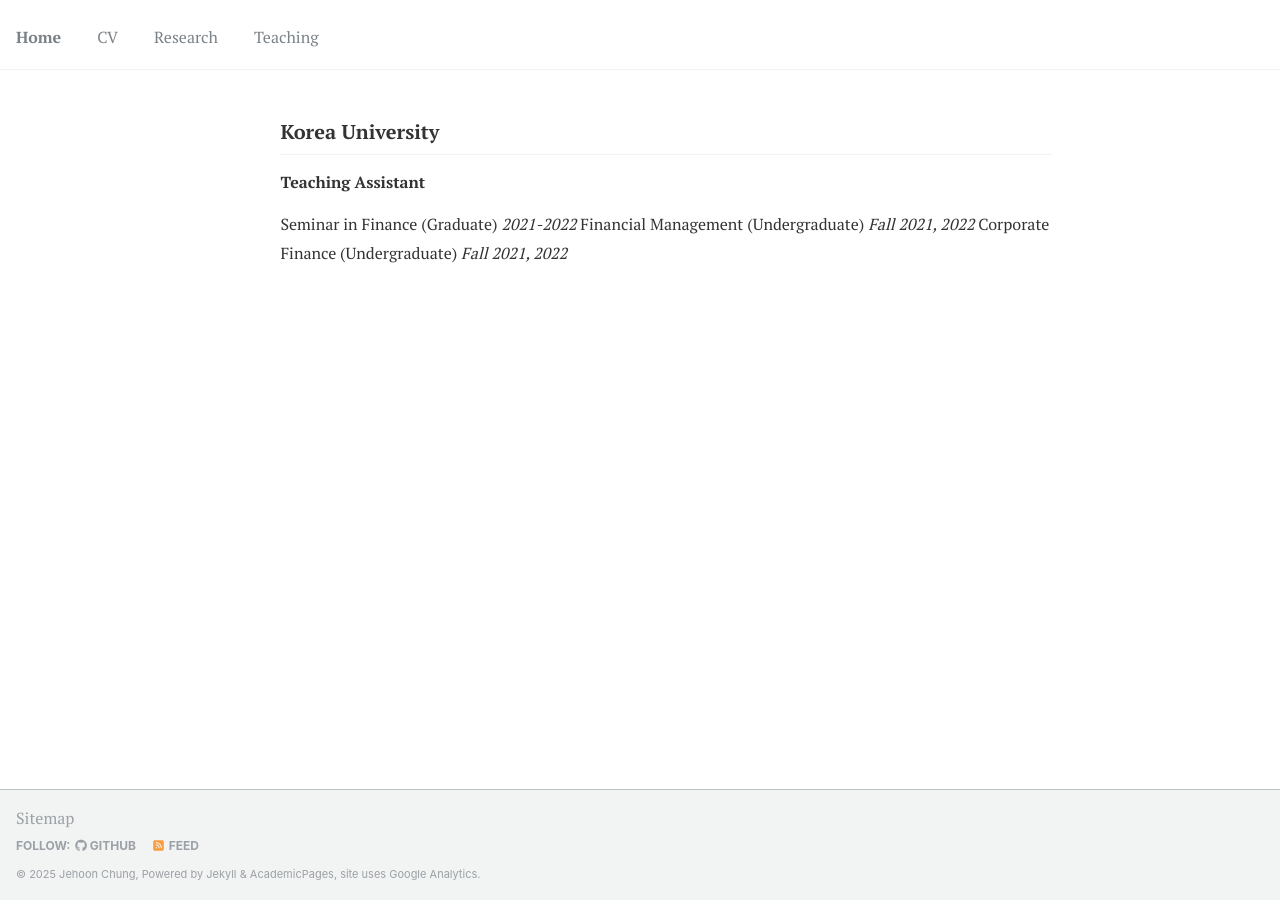
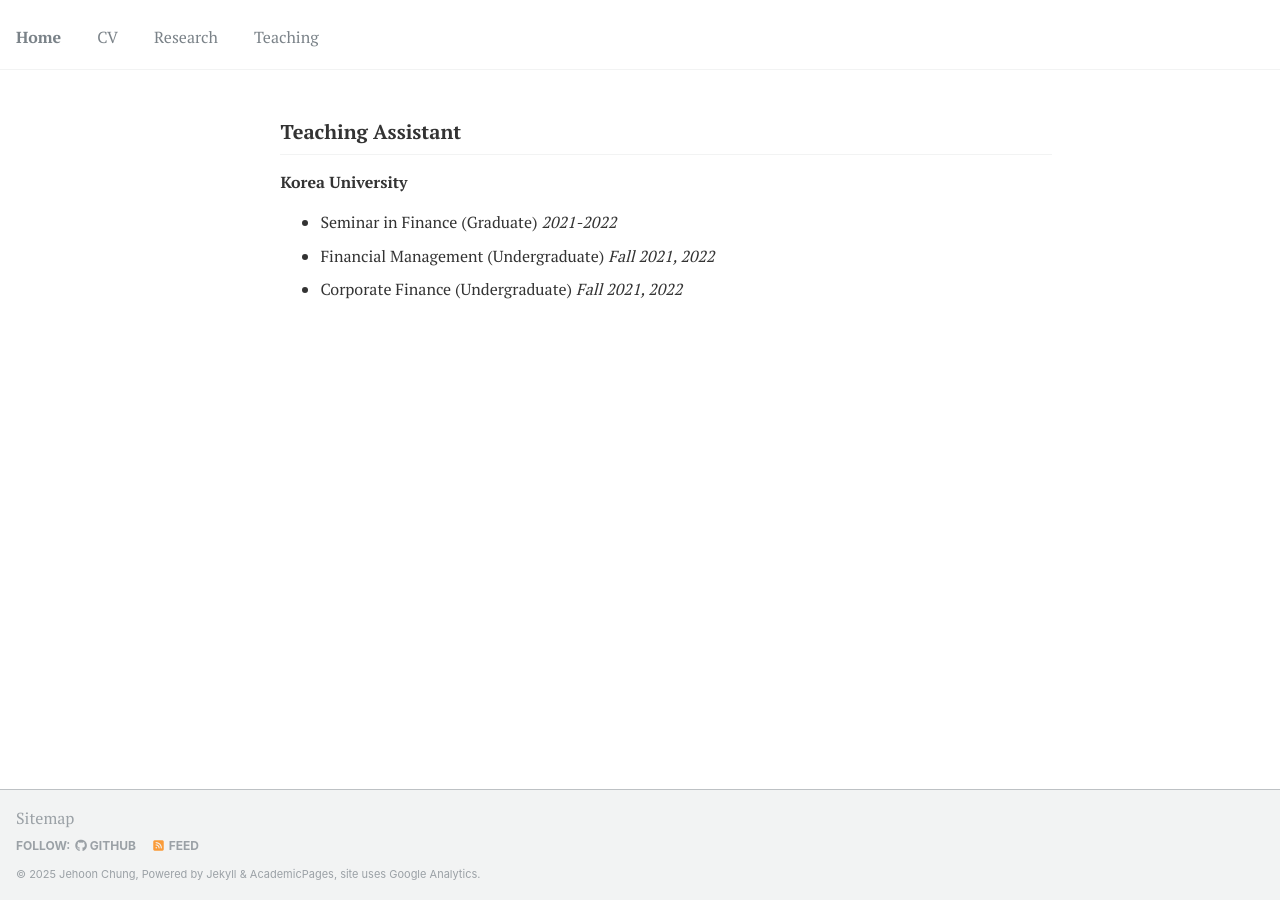
Before and after one commit to JehoonChung/jehoonchung.github.io, a Jekyll site: the page built from _teaching/2014-spring-teaching-1.md, in a window 1280 px wide. Built offline with Jekyll 4.4.1, drawn with Linux system fonts in a browser that asks for light colours.

```diff
--- a/_teaching/2014-spring-teaching-1.md
+++ b/_teaching/2014-spring-teaching-1.md
@@ -6,10 +6,10 @@ collection: teaching
 permalink: /teaching/
 ---
 
-## Korea University
+## Teaching Assistant
 
-### Teaching Assistant
+### Korea University
 
-Seminar in Finance (Graduate) *2021-2022*
-Financial Management (Undergraduate) *Fall 2021, 2022*
-Corporate Finance (Undergraduate) *Fall 2021, 2022*
+- Seminar in Finance (Graduate) *2021-2022*
+- Financial Management (Undergraduate) *Fall 2021, 2022*
+- Corporate Finance (Undergraduate) *Fall 2021, 2022*
```
